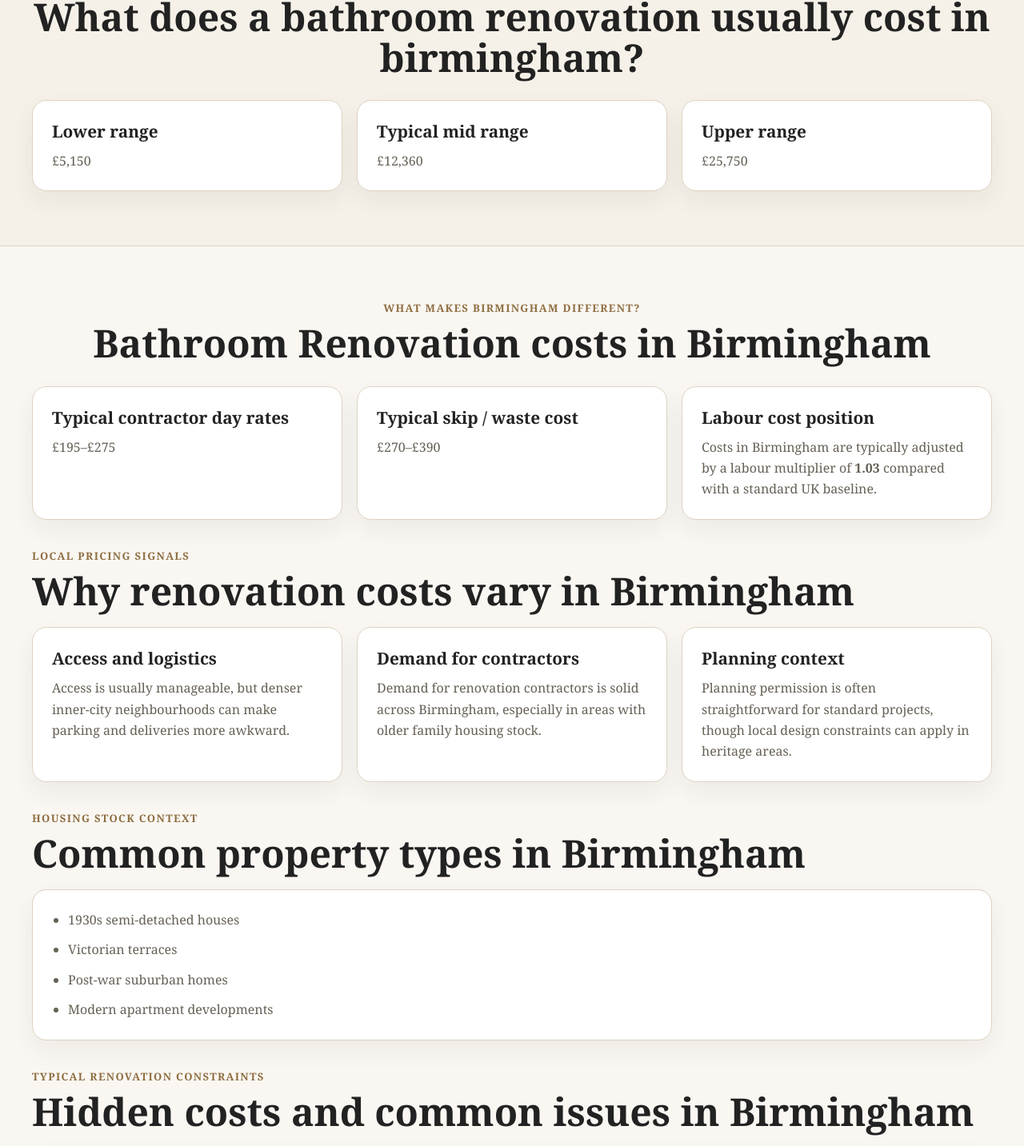
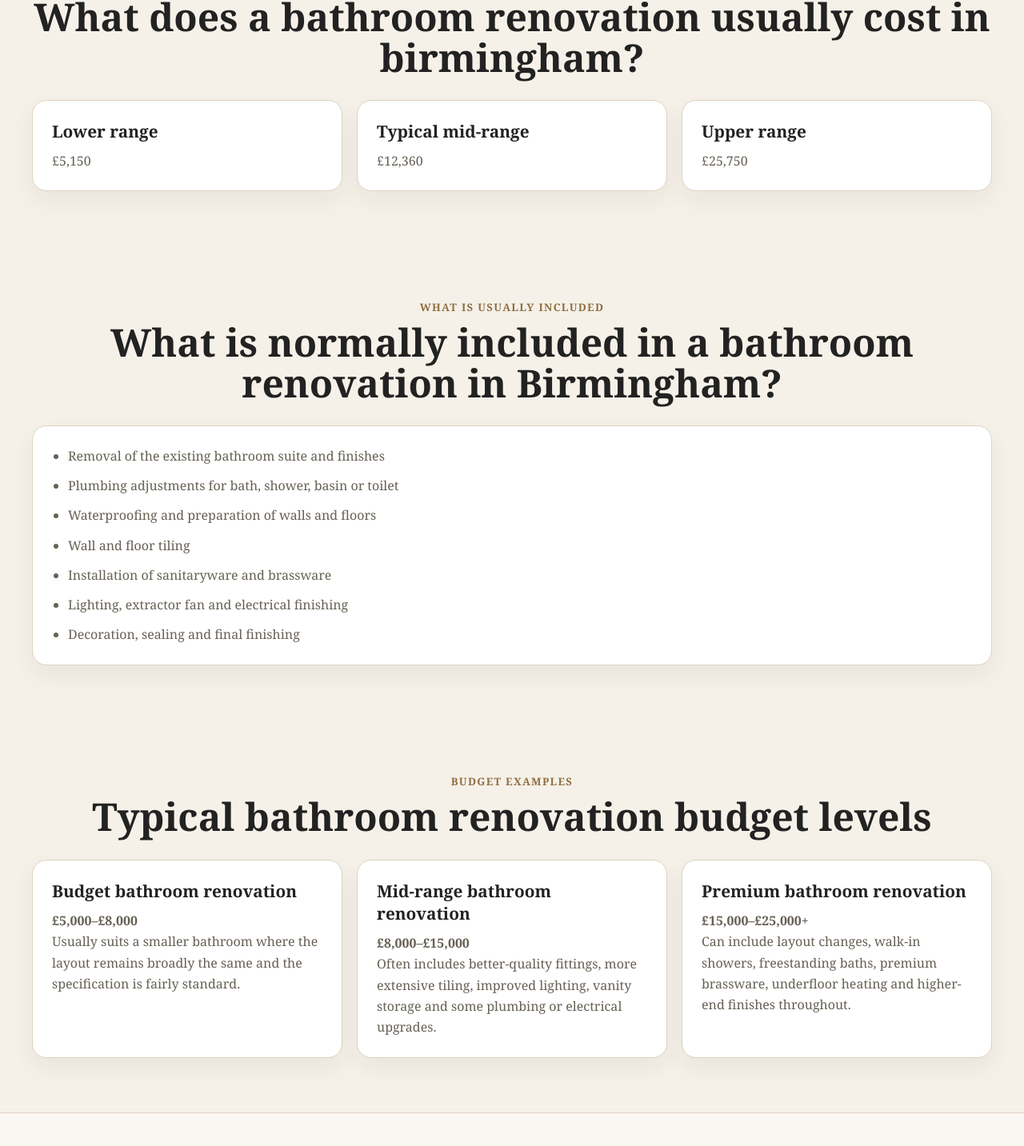
Before and after one commit to CasparRitchie/renovationcostguide, a React (Vite) app in the folder frontend/: page /cost/bathroom-renovation/birmingham in a window 1280 px wide. Shown: the part 901-2334 px from the top of the page at 80% size. Built offline with nearby package versions, Linux system fonts and the light colour scheme.

Commit message:
Improve sitemap structure and priorities v8.1

```diff
--- a/frontend/src/data/seoData.js
+++ b/frontend/src/data/seoData.js
@@ -38,6 +38,8 @@ export const PROJECTS = {
     name: "Kitchen Renovation",
     intro:
       "Kitchen renovation costs vary depending on layout changes, cabinetry quality, appliances, labour and finish level.",
+    cityIntro: (cityName) =>
+      `Kitchen renovation costs in ${cityName} can vary significantly depending on cabinetry quality, worktops, appliances, labour rates, access and whether the layout is being changed.`,
     heroImage: kitchenRenovationMain,
     heroImageAlt: "Modern kitchen renovation with fitted units and worktops",
     galleryImages: [
@@ -61,6 +63,56 @@ export const PROJECTS = {
     low: 8000,
     mid: 18000,
     high: 30000,
+
+    includedItems: [
+      "Removal of the existing kitchen",
+      "Cabinetry and storage installation",
+      "Worktops and splashbacks",
+      "Sink, taps and plumbing adjustments",
+      "Electrical changes for appliances and lighting",
+      "Flooring, decorating and final finishing",
+      "Appliance installation where included"
+    ],
+
+    budgetTiers: [
+      {
+        title: "Budget kitchen renovation",
+        range: "£8,000–£12,000",
+        text:
+          "Usually suits a simpler replacement kitchen with standard units, laminate worktops and limited layout changes."
+      },
+      {
+        title: "Mid-range kitchen renovation",
+        range: "£12,000–£22,000",
+        text:
+          "Often includes better cabinetry, improved worktops, upgraded appliances and some plumbing or electrical reconfiguration."
+      },
+      {
+        title: "Premium kitchen renovation",
+        range: "£22,000–£30,000+",
+        text:
+          "Can include bespoke cabinetry, stone worktops, premium appliances, island units and higher-end finishing throughout."
+      }
+    ],
+
+    driverCards: [
+      {
+        title: "Cabinetry and storage",
+        text:
+          "Cabinet quality, internal storage features and bespoke joinery often make up a large part of the total kitchen budget."
+      },
+      {
+        title: "Worktops and appliances",
+        text:
+          "Quartz, stone and premium appliances can raise the cost significantly compared with standard mid-market choices."
+      },
+      {
+        title: "Layout and services",
+        text:
+          "Moving sinks, ovens, lighting or extractor positions usually increases plumbing, electrical and installation costs."
+      }
+    ],
+
     faqs: [
       {
         q: "How much does a kitchen renovation cost in the UK?",
@@ -219,6 +271,8 @@ export const PROJECTS = {
     name: "Bathroom Renovation",
     intro:
       "Bathroom renovation costs depend on tiling, sanitaryware, plumbing changes, waterproofing, labour and the level of finish.",
+    cityIntro: (cityName) =>
+      `Bathroom renovation costs in ${cityName} are often affected by labour rates, access, property type, plumbing complexity and the level of finish. This guide gives a practical planning range for homeowners comparing likely project budgets in ${cityName}.`,
     heroImage: loftConversionBathroom,
     heroImageAlt: "Modern bathroom renovation with shower and fitted finishes",
     galleryImages: [
@@ -233,11 +287,63 @@ export const PROJECTS = {
       {
         src: bathroomSlateMetallic,
         alt: "Bathroom renovation with dark slate tiles and metallic finishes"
-      },
+      }
     ],
     low: 5000,
     mid: 12000,
     high: 25000,
+
+    includedItems: [
+      "Removal of the existing bathroom suite and finishes",
+      "Plumbing adjustments for bath, shower, basin or toilet",
+      "Waterproofing and preparation of walls and floors",
+      "Wall and floor tiling",
+      "Installation of sanitaryware and brassware",
+      "Lighting, extractor fan and electrical finishing",
+      "Decoration, sealing and final finishing"
+    ],
+
+    budgetTiers: [
+      {
+        title: "Budget bathroom renovation",
+        range: "£5,000–£8,000",
+        text:
+          "Usually suits a smaller bathroom where the layout remains broadly the same and the specification is fairly standard."
+      },
+      {
+        title: "Mid-range bathroom renovation",
+        range: "£8,000–£15,000",
+        text:
+          "Often includes better-quality fittings, more extensive tiling, improved lighting, vanity storage and some plumbing or electrical upgrades."
+      },
+      {
+        title: "Premium bathroom renovation",
+        range: "£15,000–£25,000+",
+        text:
+          "Can include layout changes, walk-in showers, freestanding baths, premium brassware, underfloor heating and higher-end finishes throughout."
+      }
+    ],
+
+    driverCards: [
+      {
+        title: "Plumbing and layout changes",
+        text:
+          "Costs usually rise if the toilet, bath, shower or basin needs moving, because extra plumbing work adds labour and complexity.",
+        cityText: (cityName) =>
+          `Costs in ${cityName} often rise further if the layout changes, because plumbing labour and coordination are usually more expensive in larger cities.`
+      },
+      {
+        title: "Tiling and waterproofing",
+        text:
+          "Full-height tiling, tanking, premium tiles and more detailed finishing can significantly affect the total budget."
+      },
+      {
+        title: "Sanitaryware and fittings",
+        text:
+          "Bathrooms vary hugely in cost depending on whether you choose standard suites or premium taps, showers, baths and fitted furniture."
+      }
+    ],
+
     faqs: [
       {
         q: "How much does a bathroom renovation cost in the UK?",
--- a/frontend/src/pages/CostPage.jsx
+++ b/frontend/src/pages/CostPage.jsx
@@ -35,7 +35,14 @@ export default function CostPage() {
     .filter(([slug]) => slug !== citySlug)
     .slice(0, 4);
 
-  const featuredCitySlugs = ["london", "manchester", "birmingham", "leeds", "bristol", "oxford"];
+  const featuredCitySlugs = [
+    "london",
+    "manchester",
+    "birmingham",
+    "leeds",
+    "bristol",
+    "oxford",
+  ];
 
   const multiplier = city ? city.multiplier : 1;
   const low = Math.round(project.low * multiplier);
@@ -57,9 +64,9 @@ export default function CostPage() {
         "@type": "Answer",
         text: city
           ? `${faq.a} Costs in ${city.name} can vary depending on local labour rates and project complexity.`
-          : faq.a
-      }
-    }))
+          : faq.a,
+      },
+    })),
   };
 
   const breadcrumbJsonLd = {
@@ -70,19 +77,19 @@ export default function CostPage() {
         "@type": "ListItem",
         position: 1,
         name: "Home",
-        item: "https://www.renovationcostguide.co.uk/"
+        item: "https://www.renovationcostguide.co.uk/",
       },
       {
         "@type": "ListItem",
         position: 2,
         name: "Cost Guides",
-        item: "https://www.renovationcostguide.co.uk/#guides"
+        item: "https://www.renovationcostguide.co.uk/#guides",
       },
       {
         "@type": "ListItem",
         position: 3,
         name: `${project.name} Cost`,
-        item: `https://www.renovationcostguide.co.uk/cost/${projectSlug}`
+        item: `https://www.renovationcostguide.co.uk/cost/${projectSlug}`,
       },
       ...(city
         ? [
@@ -90,11 +97,11 @@ export default function CostPage() {
               "@type": "ListItem",
               position: 4,
               name: `${project.name} Cost in ${city.name}`,
-              item: canonical
-            }
+              item: canonical,
+            },
           ]
-        : [])
-    ]
+        : []),
+    ],
   };
 
   const combinedJsonLd = [faqJsonLd, breadcrumbJsonLd];
@@ -128,9 +135,11 @@ export default function CostPage() {
         </div>
       </section>
 
-
       {isPillarPage && project.heroImage && (
-        <section className="section" style={{ paddingTop: "16px", paddingBottom: "0" }}>
+        <section
+          className="section"
+          style={{ paddingTop: "16px", paddingBottom: "0" }}
+        >
           <div className="container">
             <div className="page-image-wrap">
               <img
@@ -151,8 +160,9 @@ export default function CostPage() {
               {project.name} Cost{locationText}
             </h1>
             <p className="hero-text">
-              {project.intro} This guide gives a practical planning range for homeowners
-              researching likely project budgets{locationText.toLowerCase()}.
+              {city && project.cityIntro
+                ? project.cityIntro(city.name)
+                : `${project.intro} This guide gives a practical planning range for homeowners researching likely project budgets${locationText.toLowerCase()}.`}
             </p>
 
             <div className="hero-actions">
@@ -186,7 +196,8 @@ export default function CostPage() {
           <div className="section-heading">
             <p className="section-kicker">Typical cost range</p>
             <h2>
-              What does a {project.name.toLowerCase()} usually cost{locationText.toLowerCase()}?
+              What does a {project.name.toLowerCase()} usually cost
+              {locationText.toLowerCase()}?
             </h2>
           </div>
 
@@ -196,7 +207,7 @@ export default function CostPage() {
               <p>{formatGBP(low)}</p>
             </div>
             <div className="benefit-card">
-              <h3>Typical mid range</h3>
+              <h3>Typical mid-range</h3>
               <p>{formatGBP(mid)}</p>
             </div>
             <div className="benefit-card">
@@ -207,11 +218,58 @@ export default function CostPage() {
         </div>
       </section>
 
+      {project.includedItems?.length > 0 && (
+        <section className="section">
+          <div className="container">
+            <div className="section-heading">
+              <p className="section-kicker">What is usually included</p>
+              <h2>
+                What is normally included in a {project.name.toLowerCase()}
+                {city ? ` in ${city.name}` : ""}?
+              </h2>
+            </div>
+
+            <div className="benefit-card">
+              <ul className="content-list">
+                {project.includedItems.map((item) => (
+                  <li key={item}>{item}</li>
+                ))}
+              </ul>
+            </div>
+          </div>
+        </section>
+      )}
+
+      {project.budgetTiers?.length > 0 && (
+        <section className="section">
+          <div className="container">
+            <div className="section-heading">
+              <p className="section-kicker">Budget examples</p>
+              <h2>Typical {project.name.toLowerCase()} budget levels</h2>
+            </div>
+
+            <div className="benefits-grid">
+              {project.budgetTiers.map((tier) => (
+                <div className="benefit-card" key={tier.title}>
+                  <h3>{tier.title}</h3>
+                  <p>
+                    <strong>{tier.range}</strong>
+                  </p>
+                  <p>{tier.text}</p>
+                </div>
+              ))}
+            </div>
+          </div>
+        </section>
+      )}
+
       {city && cityInfo && (
         <section className="section section-alt">
           <div className="container">
             <div className="section-heading">
-              <p className="section-kicker">What makes {cityInfo.name} different?</p>
+              <p className="section-kicker">
+                What makes {cityInfo.name} different?
+              </p>
               <h2>{project.name} costs in {cityInfo.name}</h2>
             </div>
 
@@ -229,13 +287,17 @@ export default function CostPage() {
               <div className="benefit-card">
                 <h3>Labour cost position</h3>
                 <p>
-                  Costs in {cityInfo.name} are typically adjusted by a labour multiplier of{" "}
-                  <strong>{cityInfo.labourMultiplier}</strong> compared with a standard UK baseline.
+                  Costs in {cityInfo.name} are typically adjusted by a labour
+                  multiplier of <strong>{cityInfo.labourMultiplier}</strong>{" "}
+                  compared with a standard UK baseline.
                 </p>
               </div>
             </div>
 
-            <div className="section-heading left" style={{ marginTop: "36px", marginBottom: "20px" }}>
+            <div
+              className="section-heading left"
+              style={{ marginTop: "36px", marginBottom: "20px" }}
+            >
               <p className="section-kicker">Local pricing signals</p>
               <h2>Why renovation costs vary in {cityInfo.name}</h2>
             </div>
@@ -259,7 +321,10 @@ export default function CostPage() {
 
             {cityInfo.housingStock?.length > 0 && (
               <>
-                <div className="section-heading left" style={{ marginTop: "36px", marginBottom: "20px" }}>
+                <div
+                  className="section-heading left"
+                  style={{ marginTop: "36px", marginBottom: "20px" }}
+                >
                   <p className="section-kicker">Housing stock context</p>
                   <h2>Common property types in {cityInfo.name}</h2>
                 </div>
@@ -276,8 +341,13 @@ export default function CostPage() {
 
             {cityInfo.commonConstraints?.length > 0 && (
               <>
-                <div className="section-heading left" style={{ marginTop: "36px", marginBottom: "20px" }}>
-                  <p className="section-kicker">Typical renovation constraints</p>
+                <div
+                  className="section-heading left"
+                  style={{ marginTop: "36px", marginBottom: "20px" }}
+                >
+                  <p className="section-kicker">
+                    Typical renovation constraints
+                  </p>
                   <h2>Hidden costs and common issues in {cityInfo.name}</h2>
                 </div>
 
@@ -290,19 +360,30 @@ export default function CostPage() {
                 </div>
               </>
             )}
+
             {cityInfo.scenarios?.length > 0 && (
               <>
-                <div className="section-heading left" style={{ marginTop: "36px", marginBottom: "20px" }}>
+                <div
+                  className="section-heading left"
+                  style={{ marginTop: "36px", marginBottom: "20px" }}
+                >
                   <p className="section-kicker">Local example scenarios</p>
-                  <h2>Example {project.name.toLowerCase()} budgets in {cityInfo.name}</h2>
+                  <h2>
+                    Example {project.name.toLowerCase()} budgets in{" "}
+                    {cityInfo.name}
+                  </h2>
                 </div>
 
                 <div className="benefits-grid">
                   {cityInfo.scenarios.map((scenario) => (
                     <div className="benefit-card" key={scenario.title}>
                       <h3>{scenario.title}</h3>
-                      <p><strong>{scenario.propertyType}</strong></p>
-                      <p><strong>{scenario.estimate}</strong></p>
+                      <p>
+                        <strong>{scenario.propertyType}</strong>
+                      </p>
+                      <p>
+                        <strong>{scenario.estimate}</strong>
+                      </p>
                       <p>{scenario.description}</p>
                     </div>
                   ))}
@@ -330,7 +411,10 @@ export default function CostPage() {
 
             {project.projectTypes?.length > 0 && (
               <>
-                <div className="section-heading left" style={{ marginBottom: "20px" }}>
+                <div
+                  className="section-heading left"
+                  style={{ marginBottom: "20px" }}
+                >
                   <p className="section-kicker">Common project types</p>
                   <h2>Different ways this project can be delivered</h2>
                 </div>
@@ -348,7 +432,10 @@ export default function CostPage() {
 
             {project.costFactors?.length > 0 && (
               <>
-                <div className="section-heading left" style={{ marginTop: "36px", marginBottom: "20px" }}>
+                <div
+                  className="section-heading left"
+                  style={{ marginTop: "36px", marginBottom: "20px" }}
+                >
                   <p className="section-kicker">Main cost drivers</p>
                   <h2>What usually affects the final price most</h2>
                 </div>
@@ -365,7 +452,10 @@ export default function CostPage() {
 
             {project.priceRisks?.length > 0 && (
               <>
-                <div className="section-heading left" style={{ marginTop: "36px", marginBottom: "20px" }}>
+                <div
+                  className="section-heading left"
+                  style={{ marginTop: "36px", marginBottom: "20px" }}
+                >
                   <p className="section-kicker">What can push the cost up</p>
                   <h2>Common budget risks</h2>
                 </div>
@@ -382,7 +472,10 @@ export default function CostPage() {
 
             {project.planningNotes?.length > 0 && (
               <>
-                <div className="section-heading left" style={{ marginTop: "36px", marginBottom: "20px" }}>
+                <div
+                  className="section-heading left"
+                  style={{ marginTop: "36px", marginBottom: "20px" }}
+                >
                   <p className="section-kicker">Planning and regulations</p>
                   <h2>Important things to check early</h2>
                 </div>
@@ -400,38 +493,29 @@ export default function CostPage() {
         </section>
       )}
 
+      {project.driverCards?.length > 0 && (
         <section className="section section-alt">
           <div className="container">
             <div className="section-heading">
               <p className="section-kicker">What affects cost</p>
-            <h2>Main price drivers</h2>
+              <h2>Main {project.name.toLowerCase()} price drivers</h2>
             </div>
 
             <div className="benefits-grid">
-            <div className="benefit-card">
-              <h3>Size and complexity</h3>
+              {project.driverCards.map((card) => (
+                <div className="benefit-card" key={card.title}>
+                  <h3>{card.title}</h3>
                   <p>
-                Larger projects and more complex layouts generally increase labour,
-                materials and project management time.
+                    {city && card.cityText
+                      ? card.cityText(city.name)
+                      : card.text}
                   </p>
                 </div>
-            <div className="benefit-card">
-              <h3>Specification</h3>
-              <p>
-                Premium finishes, bespoke joinery, upgraded glazing and higher-end
-                materials usually push budgets upward.
-              </p>
-            </div>
-            <div className="benefit-card">
-              <h3>Location</h3>
-              <p>
-                Labour rates and supply costs can vary significantly by region
-                {city ? `, especially in and around ${city.name}` : ""}.
-              </p>
-            </div>
+              ))}
             </div>
           </div>
         </section>
+      )}
 
       {isPillarPage && project.galleryImages?.length > 0 && (
         <section className="section">
@@ -473,8 +557,8 @@ export default function CostPage() {
                     <div className="benefit-card" key={slug}>
                       <h3>{project.name} Cost in {item.name}</h3>
                       <p>
-                        Compare typical {project.name.toLowerCase()} pricing in {item.name},
-                        with location-adjusted cost ranges.
+                        Compare typical {project.name.toLowerCase()} pricing in{" "}
+                        {item.name}, with location-adjusted cost ranges.
                       </p>
                       <Link
                         className="btn btn-secondary"
@@ -500,7 +584,9 @@ export default function CostPage() {
           <div className="card-grid single-column-grid">
             {project.faqs.map((faq) => (
               <div className="benefit-card" key={faq.q}>
-                <h3>{city ? faq.q.replace("in the UK", `in ${city.name}`) : faq.q}</h3>
+                <h3>
+                  {city ? faq.q.replace("in the UK", `in ${city.name}`) : faq.q}
+                </h3>
                 <p>
                   {city
                     ? `${faq.a} Costs in ${city.name} can vary depending on local labour rates and project complexity.`
@@ -551,7 +637,8 @@ export default function CostPage() {
                   <div className="benefit-card" key={slug}>
                     <h3>{project.name} Cost in {item.name}</h3>
                     <p>
-                      Compare typical {project.name.toLowerCase()} pricing in {item.name}.
+                      Compare typical {project.name.toLowerCase()} pricing in{" "}
+                      {item.name}.
                     </p>
                     <Link
                       className="btn btn-secondary"
@@ -624,24 +711,22 @@ export default function CostPage() {
 
       <section id="quote-form" className="section section-alt">
         <div className="container form-wrap">
-
           <div className="section-heading left">
             <p className="section-kicker">Compare renovation quotes</p>
             <h2>Get quotes from trusted local contractors</h2>
 
             <p className="form-intro">
               Planning a {project.name.toLowerCase()}
-              {city ? ` in ${city.name}` : ""}?
-              Tell us a little about your project and we’ll help you compare quotes
-              from experienced contractors in your area.
+              {city ? ` in ${city.name}` : ""}? Tell us a little about your
+              project and we’ll help you compare quotes from experienced
+              contractors in your area.
             </p>
           </div>
 
           <div className="quote-form">
-
             <p style={{ marginTop: 0 }}>
-              Our service is completely free for homeowners and helps you compare
-              multiple quotes before choosing the right contractor.
+              Our service is completely free for homeowners and helps you
+              compare multiple quotes before choosing the right contractor.
             </p>
 
             <ul className="quote-benefits">
@@ -653,9 +738,7 @@ export default function CostPage() {
             <a href="/#quotes" className="btn btn-primary submit-btn">
               Get renovation quotes
             </a>
-
           </div>
-
         </div>
       </section>
     </>
```
Lines whose indentation alone changed are shown as unchanged.
